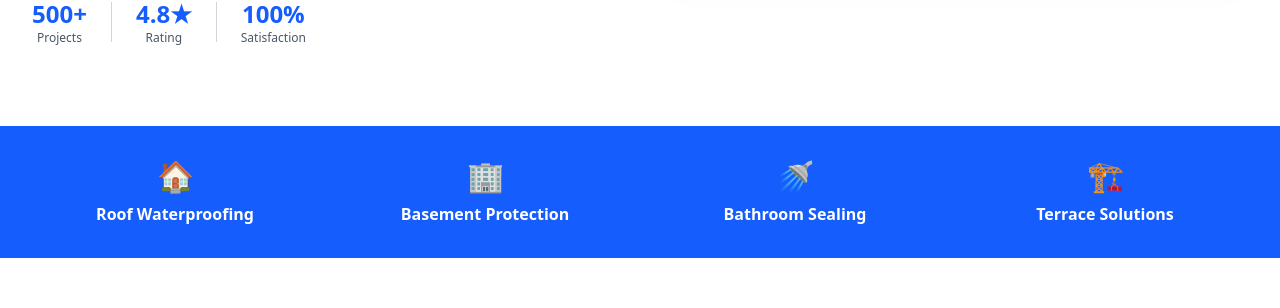
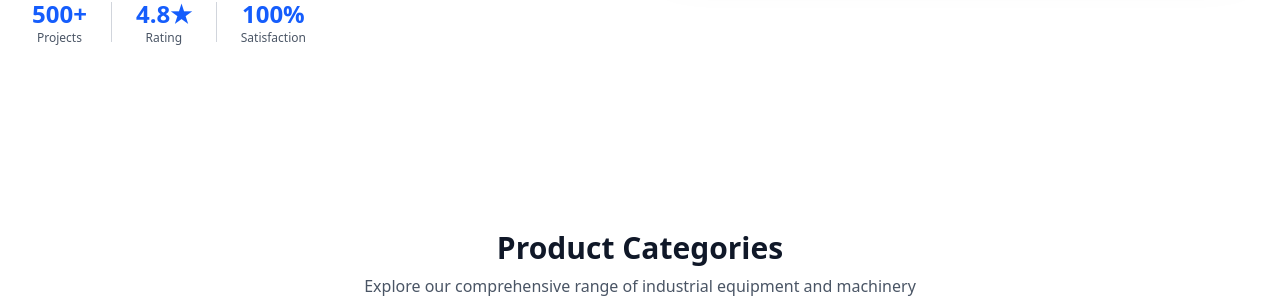
Before and after one commit to MrSanito/FlipConceptIndia, a Next.js app: page / in a window 1280 px wide. Shown: the part 839-1147 px from the top of the page. Built offline with nearby package versions, Linux system fonts and the light colour scheme.

Commit message:
vercel analytics added

```diff
--- a/app/Components/ProductCategories.tsx
+++ b/app/Components/ProductCategories.tsx
@@ -23,7 +23,7 @@ interface Category {
 
 const ProductCategories = () => {
   return (
-    <div className="flex justify-center items-center flex-col text-center py-4 pt-24">
+    <div id="Services_Section" className="flex justify-center items-center flex-col text-center py-4 pt-24">
       <div>
         <h1 className="font-bold text-3xl my-2 text-gray-900 dark:text-white">Product Categories</h1>
         <p className="mb-4 text-gray-600 dark:text-gray-400 max-w-2xl mx-auto">
--- a/app/Components/ServicesStrip.tsx
+++ /dev/null
@@ -1,25 +0,0 @@
-import React from 'react';
-
-const ServicesStrip = () => {
-  return (
-    <div id="Services_Section" className="bg-blue-600 dark:bg-[#0A1E3C] py-8 transition-colors duration-300">
-      <div className="container mx-auto px-4 sm:px-6 lg:px-8">
-        <div className="grid grid-cols-2 md:grid-cols-4 gap-6 text-center">
-           {[
-             { icon: "🏠", label: "Roof Waterproofing" },
-             { icon: "🏢", label: "Basement Protection" },
-             { icon: "🚿", label: "Bathroom Sealing" },
-             { icon: "🏗️", label: "Terrace Solutions" }
-           ].map((svc, i) => (
-              <div key={i} className="text-white hover:scale-105 transition-transform duration-300 cursor-default">
-                <div className="text-3xl mb-2">{svc.icon}</div>
-                <div className="font-semibold">{svc.label}</div>
-              </div>
-           ))}
-        </div>
-      </div>
-    </div>
-  );
-};
-
-export default ServicesStrip;
--- a/app/layout.tsx
+++ b/app/layout.tsx
@@ -7,6 +7,8 @@ import ThemeToggle from "./Hooks/ThemeToggle";
 import ThemeTogglerProvider from "./Context/ThemeTogglerProvider";
 import { SpeedInsights } from "@vercel/speed-insights/next";
 import Script from "next/script";
+import { Analytics } from "@vercel/analytics/next"
+
 
 const geistSans = Geist({
   variable: "--font-geist-sans",
@@ -154,6 +156,7 @@ export default function RootLayout({
           </ThemeToggle>
         </ThemeTogglerProvider>
         <SpeedInsights />
+        <Analytics />
       </body>
     </html>
   );
--- a/app/page.tsx
+++ b/app/page.tsx
@@ -1,7 +1,6 @@
 import dynamic from "next/dynamic";
 import HeroSection from "./Components/HeroSection";
 
-const ServicesStrip = dynamic(() => import("./Components/ServicesStrip"), { ssr: true });
 const ProductCategories = dynamic(() => import("./Components/ProductCategories"), { ssr: true });
 const WhyChooseUs = dynamic(() => import("./Components/WhyChooseUs"), { ssr: true });
 const StatsSection = dynamic(() => import("./Components/StatsSection"), { ssr: true });
@@ -36,7 +35,6 @@ export default function Home() {
         dangerouslySetInnerHTML={{ __html: JSON.stringify(structuredData) }}
       />
       <HeroSection/>
-      <ServicesStrip />
       <ProductCategories/>
       <WhyChooseUs />
       <StatsSection />
--- a/package.json
+++ b/package.json
@@ -19,6 +19,7 @@
     "@radix-ui/react-toggle-group": "^1.1.11",
     "@radix-ui/react-tooltip": "^1.2.8",
     "@tailwindcss/line-clamp": "^0.4.4",
+    "@vercel/analytics": "^1.6.1",
     "@vercel/speed-insights": "^1.3.1",
     "class-variance-authority": "^0.7.1",
     "clsx": "^2.1.1",
```
Also changed, not shown: 1 other file (tests, documents, lock files or other folders).
